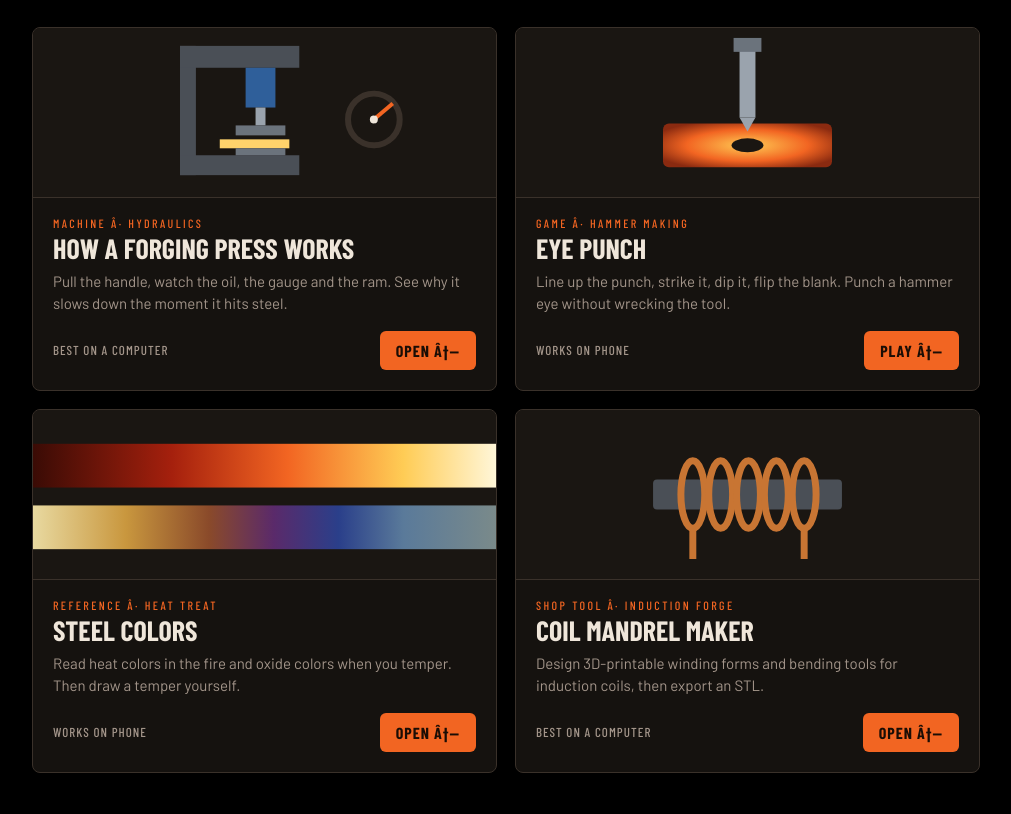
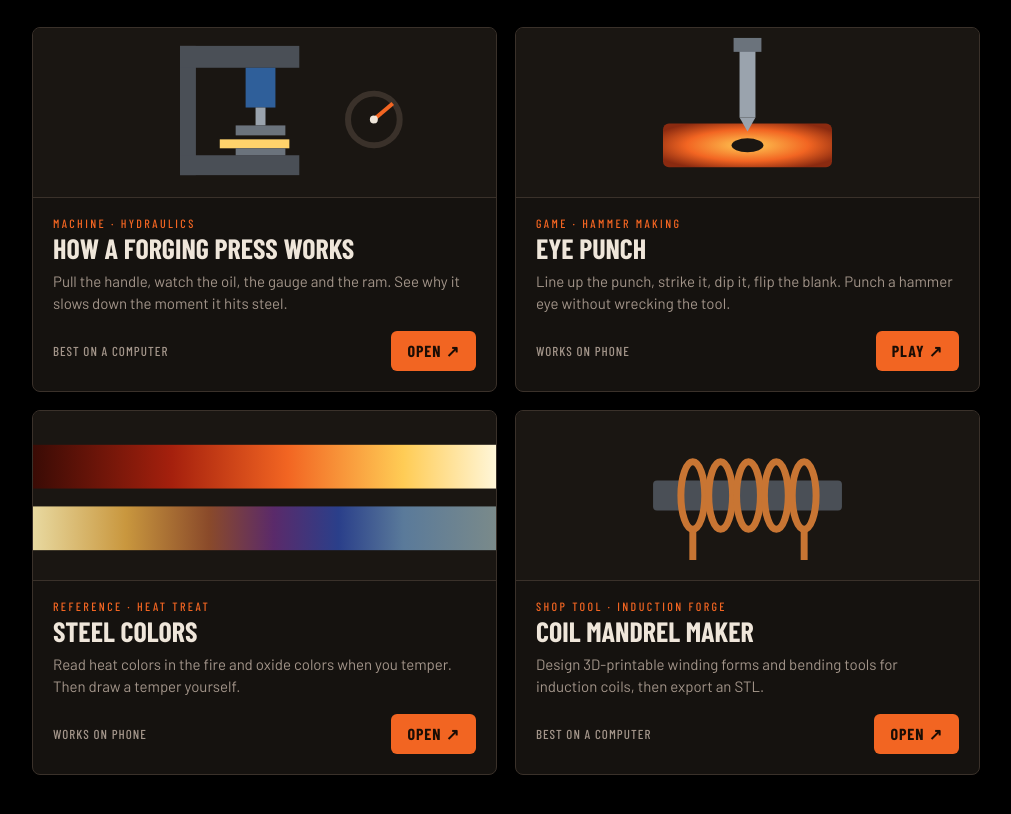
Before and after one commit to windisch-dev/portland-ironworks-interactives, a plain HTML site: page index.html in a window 1280 px wide. Shown: the part 118-932 px from the top of the page, without its empty margins (134-1145 px from the left). Drawn offline with nearby package versions, Linux system fonts and the light colour scheme.

Commit message:
Landing: fix arrow and dot characters

```diff
--- a/index.html
+++ b/index.html
@@ -36,26 +36,26 @@ p.d{color:#a3958a;line-height:1.45;font-size:15px;flex:1}
   <rect x="216" y="40" width="30" height="40" fill="#2f5f9a"/><rect x="226" y="80" width="10" height="18" fill="#9aa3ad"/><rect x="206" y="98" width="50" height="10" fill="#6b737c"/>
   <rect x="190" y="112" width="70" height="9" fill="#ffd36b"/><rect x="206" y="121" width="50" height="7" fill="#6b737c"/>
   <circle cx="345" cy="92" r="26" fill="none" stroke="#3a312a" stroke-width="6"/><path d="M345 92 L364 76" stroke="#f26522" stroke-width="4"/><circle cx="345" cy="92" r="4" fill="#efe6da"/></svg></div>
- <div class="body"><div class="k">Machine Â· Hydraulics</div><h2>How a Forging Press Works</h2>
+ <div class="body"><div class="k">Machine · Hydraulics</div><h2>How a Forging Press Works</h2>
   <p class="d">Pull the handle, watch the oil, the gauge and the ram. See why it slows down the moment it hits steel.</p>
-  <div class="foot"><span class="meta">Best on a computer</span><span class="go">Open â†—</span></div></div></a>
+  <div class="foot"><span class="meta">Best on a computer</span><span class="go">Open ↗</span></div></div></a>
 
 <a class="card" href="https://learn.portlandironworks.com/eye-punch/" target="_blank" rel="noopener">
  <div class="art"><svg viewBox="0 0 470 170" width="100%" height="100%" preserveAspectRatio="xMidYMid slice"><rect width="470" height="170" fill="#1a1612"/>
   <defs><radialGradient id="h" cx=".5" cy=".5" r=".6"><stop offset="0" stop-color="#ffcc55"/><stop offset=".6" stop-color="#f26522"/><stop offset="1" stop-color="#8a2a10"/></radialGradient></defs>
   <rect x="150" y="96" width="170" height="44" rx="6" fill="url(#h)"/><ellipse cx="235" cy="118" rx="16" ry="7" fill="#1a1612"/>
   <rect x="227" y="20" width="16" height="70" fill="#9aa3ad"/><path d="M227 90 L235 104 L243 90 Z" fill="#9aa3ad"/><rect x="221" y="10" width="28" height="14" fill="#6b737c"/></svg></div>
- <div class="body"><div class="k">Game Â· Hammer making</div><h2>Eye Punch</h2>
+ <div class="body"><div class="k">Game · Hammer making</div><h2>Eye Punch</h2>
   <p class="d">Line up the punch, strike it, dip it, flip the blank. Punch a hammer eye without wrecking the tool.</p>
-  <div class="foot"><span class="meta">Works on phone</span><span class="go">Play â†—</span></div></div></a>
+  <div class="foot"><span class="meta">Works on phone</span><span class="go">Play ↗</span></div></div></a>
 
 <a class="card" href="https://learn.portlandironworks.com/steel-colors/" target="_blank" rel="noopener">
  <div class="art"><svg viewBox="0 0 470 170" width="100%" height="100%" preserveAspectRatio="none"><defs><linearGradient id="t" x1="0" x2="1"><stop offset="0" stop-color="#e8d9a0"/><stop offset=".2" stop-color="#c9973e"/><stop offset=".38" stop-color="#8a4a2a"/><stop offset=".52" stop-color="#5a2a6a"/><stop offset=".66" stop-color="#2a3f8a"/><stop offset=".8" stop-color="#5a7a9a"/><stop offset="1" stop-color="#7a8a8a"/></linearGradient>
   <linearGradient id="g" x1="0" x2="1"><stop offset="0" stop-color="#3a0b05"/><stop offset=".3" stop-color="#a5200d"/><stop offset=".55" stop-color="#f26522"/><stop offset=".8" stop-color="#ffcc55"/><stop offset="1" stop-color="#fff6d8"/></linearGradient></defs>
   <rect width="470" height="170" fill="#1a1612"/><rect x="0" y="34" width="470" height="44" fill="url(#g)"/><rect x="0" y="96" width="470" height="44" fill="url(#t)"/></svg></div>
- <div class="body"><div class="k">Reference Â· Heat treat</div><h2>Steel Colors</h2>
+ <div class="body"><div class="k">Reference · Heat treat</div><h2>Steel Colors</h2>
   <p class="d">Read heat colors in the fire and oxide colors when you temper. Then draw a temper yourself.</p>
-  <div class="foot"><span class="meta">Works on phone</span><span class="go">Open â†—</span></div></div></a>
+  <div class="foot"><span class="meta">Works on phone</span><span class="go">Open ↗</span></div></div></a>
 
 <a class="card" href="https://learn.portlandironworks.com/coil-mandrel/" target="_blank" rel="noopener">
  <div class="art"><svg viewBox="0 0 470 170" width="100%" height="100%" preserveAspectRatio="xMidYMid slice"><rect width="470" height="170" fill="#1a1612"/>
@@ -63,8 +63,8 @@ p.d{color:#a3958a;line-height:1.45;font-size:15px;flex:1}
   <g fill="none" stroke="#c87533" stroke-width="7">
   <ellipse cx="180" cy="85" rx="12" ry="34"/><ellipse cx="208" cy="85" rx="12" ry="34"/><ellipse cx="236" cy="85" rx="12" ry="34"/><ellipse cx="264" cy="85" rx="12" ry="34"/><ellipse cx="292" cy="85" rx="12" ry="34"/>
   <path d="M180 119 L180 150 M292 119 L292 150"/></g></svg></div>
- <div class="body"><div class="k">Shop tool Â· Induction forge</div><h2>Coil Mandrel Maker</h2>
+ <div class="body"><div class="k">Shop tool · Induction forge</div><h2>Coil Mandrel Maker</h2>
   <p class="d">Design 3D-printable winding forms and bending tools for induction coils, then export an STL.</p>
-  <div class="foot"><span class="meta">Best on a computer</span><span class="go">Open â†—</span></div></div></a>
+  <div class="foot"><span class="meta">Best on a computer</span><span class="go">Open ↗</span></div></div></a>
 
 </div></div></body></html>
```
